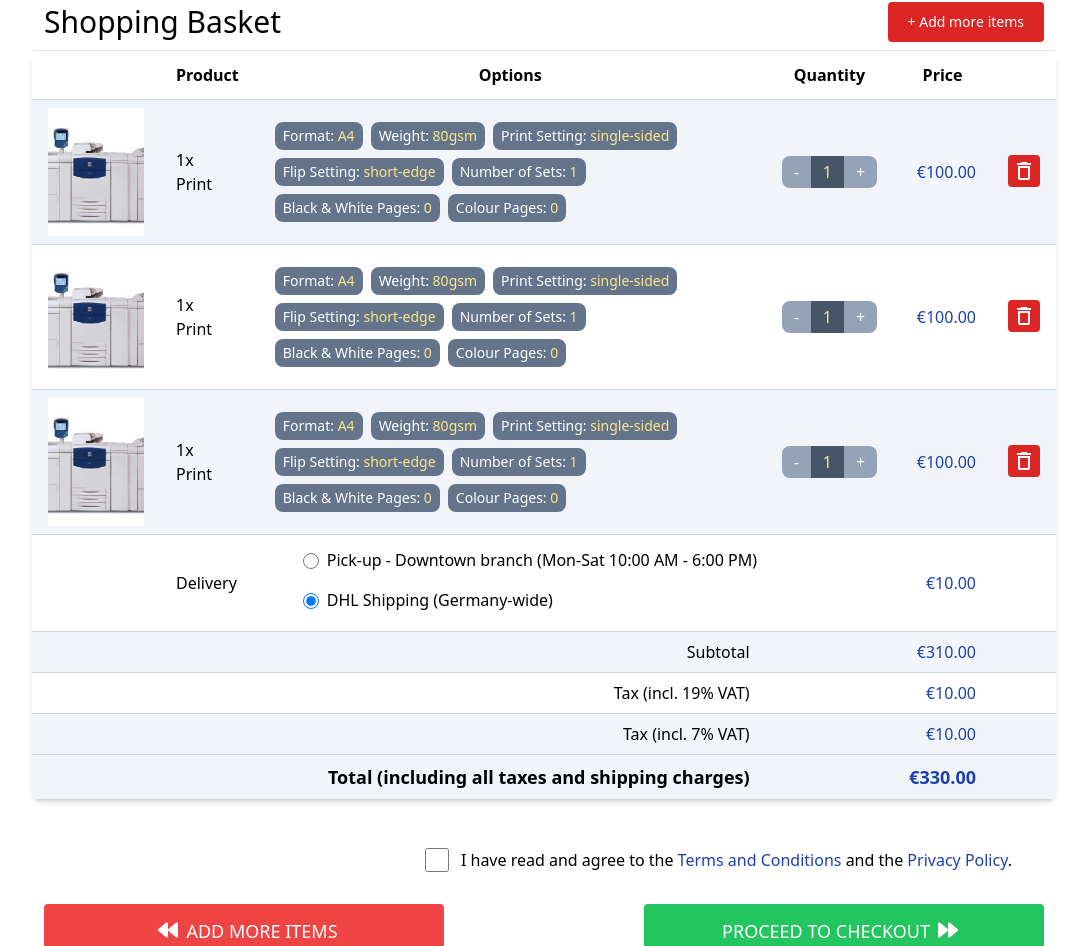
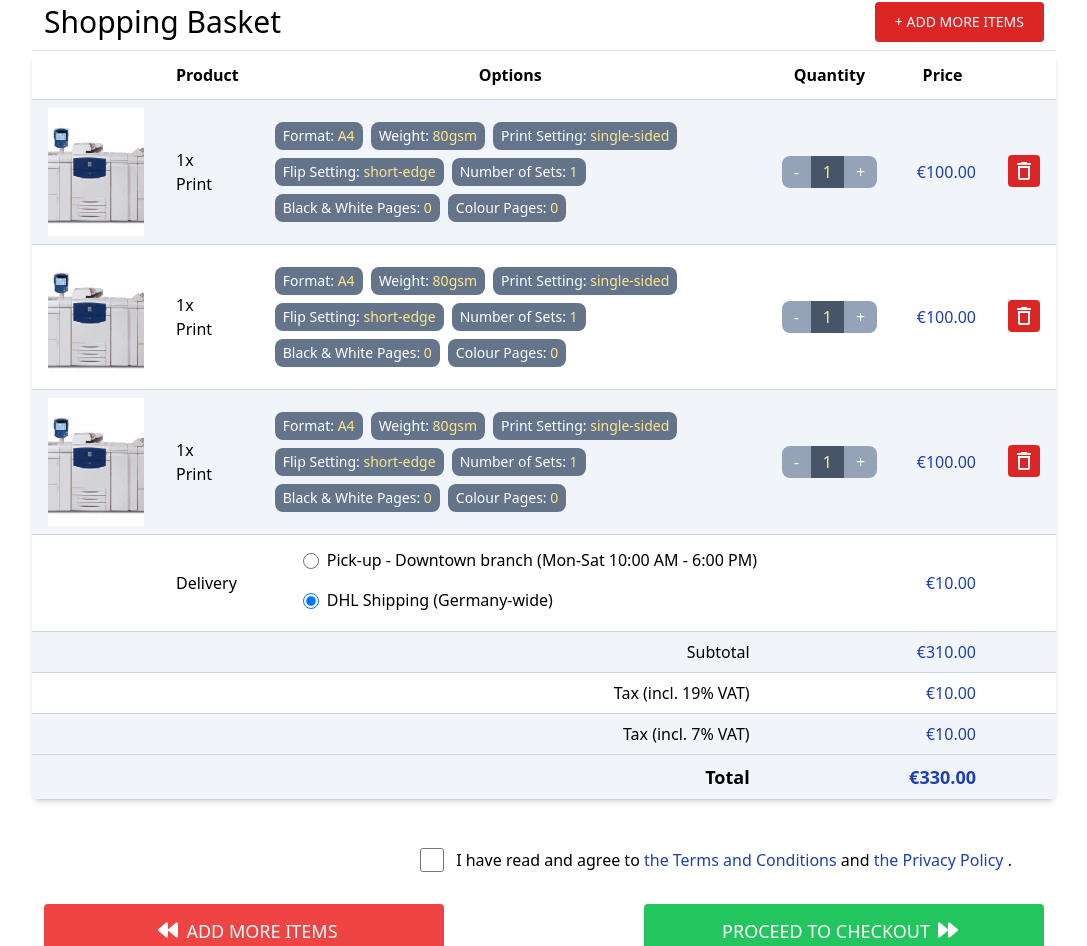
Before and after one commit to Fair-Technology/CopyshopFFM-ReactJS, a React (Vite) app: page /cart in a window 1280 px wide. Shown: the part 158-1104 px from the top of the page, without its empty margins (96-1183 px from the left). Built offline with nearby package versions, Linux system fonts and the light colour scheme.

Commit message:
COP-3 adds i18n support

```diff
--- a/src/pages/cart.tsx
+++ b/src/pages/cart.tsx
@@ -14,30 +14,32 @@ const CartPage = () => {
 };
 
 const CartHeader = () => {
+  const { t } = useTranslation();
   return (
     <div className="flex justify-between items-center border-b pb-2 px-3">
-      <h1 className="text-3xl font-medium"> Shopping Basket</h1>
+      <h1 className="text-3xl font-medium"> {t("cart")} </h1>
       <button
         type="button"
         className="text-white bg-red-600 hover:bg-red-800 focus:ring-4 focus:ring-red-300 font-medium rounded text-sm px-5 py-2.5 focus:outline-none"
       >
-        + Add more items
+        + {t("add_more").toUpperCase()}
       </button>
     </div>
   );
 };
 
 const CartItems = () => {
+  const { t } = useTranslation();
   return (
     <div className="shadow-md sm:rounded-lg overflow-x-auto">
       <table className="min-w-[980px] table-auto w-full">
         <thead>
           <tr className="border-b border-slate-300">
             <th className="px-4 py-3"></th>
-            <th className="px-4 py-3">Product</th>
-            <th className="px-4 py-3">Options</th>
-            <th className="px-4 py-3">Quantity</th>
-            <th className="px-4 py-3">Price</th>
+            <th className="px-4 py-3"> {t("product")} </th>
+            <th className="px-4 py-3">{t("options")}</th>
+            <th className="px-4 py-3">{t("quantity")}</th>
+            <th className="px-4 py-3">{t("price")}</th>
             <th className="px-4 py-3"></th>
           </tr>
         </thead>
@@ -52,7 +54,7 @@ const CartItems = () => {
               colSpan={2}
               className="px-4 py-2 font-medium whitespace-nowrap text-right"
             >
-              Subtotal
+              {t("cart_subtotal")}
             </td>
             <td className="px-4 py-2"></td>
             <td className="px-4 py-2 text-right font-medium text-blue-800">
@@ -66,7 +68,7 @@ const CartItems = () => {
               colSpan={2}
               className="px-4 py-2 font-normal whitespace-nowrap text-right"
             >
-              Tax (incl. 19% VAT)
+              {t("tax_19")}
             </td>
             <td className="px-4 py-2"></td>
             <td className="px-4 py-2 text-right font-normal text-blue-800">
@@ -80,7 +82,7 @@ const CartItems = () => {
               colSpan={2}
               className="px-4 py-2 font-normal whitespace-nowrap text-right"
             >
-              Tax (incl. 7% VAT)
+              {t("tax_7")}
             </td>
             <td className="px-4 py-2"></td>
             <td className="px-4 py-2 text-right font-normal text-blue-800">
@@ -96,7 +98,7 @@ const CartItems = () => {
               colSpan={2}
               className="px-4 py-2 font-bold whitespace-nowrap text-lg text-right"
             >
-              Total (including all taxes and shipping charges)
+              {t("cart_total")}
             </td>
             <td className="px-4 py-2"></td>
             <td className="px-4 py-2 text-right font-bold text-blue-800 text-lg">
@@ -111,6 +113,7 @@ const CartItems = () => {
 };
 
 const CartItem = () => {
+  const { t } = useTranslation();
   return (
     <TableRow>
       <td className="px-4 py-2 size-32 flex-none">
@@ -122,7 +125,7 @@ const CartItem = () => {
       </td>
       <td className="px-4 py-2">
         <p className="font-normal">1x</p>
-        <p className="font-normal"> Print </p>
+        <p className="font-normal"> {t("print")} </p>
       </td>
       <td className="px-4 py-2">
         <ProductOptions />
@@ -191,13 +194,14 @@ const ProductQuantity = () => {
 };
 
 const ProductDelivery = () => {
+  const { t } = useTranslation();
   return (
     <tr className="even:bg-white odd:bg-slate-200 border-b border-slate-300">
       <td className="px-4 py-2"></td>
-      <td className="px-4 py-2 font-normal"> Delivery </td>
+      <td className="px-4 py-2 font-normal"> {t("delivery")} </td>
       <td colSpan={2} className="px-4 py-2">
         <div className="pl-8">
-          <div className="">
+          <div>
             <input
               id="default-radio-1"
               type="radio"
@@ -207,14 +211,11 @@ const ProductDelivery = () => {
             />
             <label htmlFor="default-radio-1" className="text-base font-base">
               <span className="p-2 relative top-[-3px] inline-block">
-                Pick-up - Downtown branch{" "}
-                <span className="inline-block">
-                  (Mon-Sat 10:00 AM - 6:00 PM)
-                </span>
+                {t("pickup")}
               </span>
             </label>
           </div>
-          <div className="">
+          <div>
             <input
               checked
               id="default-radio-2"
@@ -225,7 +226,7 @@ const ProductDelivery = () => {
             />
             <label htmlFor="default-radio-2" className="text-base font-base">
               <span className="p-2 relative top-[-3px] inline-block">
-                DHL Shipping (Germany-wide)
+                {t("shipping")}
               </span>
             </label>
           </div>
@@ -238,6 +239,7 @@ const ProductDelivery = () => {
 };
 
 const CartActions = () => {
+  const { t } = useTranslation();
   return (
     <div className="px-3 my-4">
       <div className="flex p-8">
@@ -252,15 +254,15 @@ const CartActions = () => {
           htmlFor="default-checkbox"
           className="text-base font-base self-end pl-3"
         >
-          I have read and agree to the{" "}
+          {t("declaration_start")}
           <a href="#" className="text-blue-800">
-            Terms and Conditions
+            {t("terms_and_conditions")}
           </a>{" "}
-          and the{" "}
+          {t("and")}
           <a href="#" className="text-blue-800">
-            Privacy Policy
+            {t("privacy_policy")}
           </a>
-          .
+          {t("declaration_end")}
         </label>
       </div>
       <div className="flex justify-between items-center">
@@ -273,7 +275,7 @@ const CartActions = () => {
           </IconContext.Provider>
 
           <span className="inline-block relative bottom-[-3px]">
-            {" Add More items".toUpperCase()}
+            {t("add_more").toUpperCase()}
           </span>
         </button>
         <button
@@ -281,7 +283,7 @@ const CartActions = () => {
           className="text-white bg-green-500 hover:bg-green-700 focus:ring-4 focus:ring-slate-300 font-medium rounded text-lg px-5 py-2.5 focus:outline-none w-2/5"
         >
           <span className="inline-block relative bottom-[-3px]">
-            {"Proceed to checkout".toUpperCase()}
+            {t("proceed_checkout").toUpperCase()}
           </span>
           <IconContext.Provider value={{ className: "size-5 inline mx-2" }}>
             <FaForward />
--- a/src/services/i18n/i18n-config.ts
+++ b/src/services/i18n/i18n-config.ts
@@ -13,7 +13,7 @@ i18n.use(initReactI18next).init({
       translation: deTranslation,
     },
   },
-  lng: "de", // default language
+  lng: "en", // default language
   fallbackLng: "en",
   interpolation: {
     escapeValue: false,
--- a/src/services/i18n/locales/de/translation.json
+++ b/src/services/i18n/locales/de/translation.json
@@ -1,3 +1,32 @@
 {
-  "orderForm": "Bestellformular"
+  "orderForm": "Bestellformular",
+  "format": "Format",
+  "weight": "Gewicht",
+  "printSetting": "Druckeinstellung",
+  "flipSetting": "Umkehrungseinstellung",
+  "numberOfSets": "Anzahl der Sätze",
+  "bwPages": "Schwarz-Weiß-Seiten",
+  "colorPages": "Farbseiten",
+  "cart": "Warenkorb",
+  "cartEmpty": "Ihr Warenkorb ist leer",
+  "cart_total": "Gesamtsumme",
+  "cartCheckout": "Zur Kasse gehen",
+  "tax_19": "Steuer (inkl. 19% MwSt.)",
+  "tax_7": "Steuer (inkl. 7% MwSt.)",
+  "cart_subtotal": "Zwischensumme",
+  "delivery": "Lieferung",
+  "pickup": "Abholung - Innenstadt-Filiale (Mo-Sa 10:00 - 18:00 Uhr)",
+  "shipping": "DHL-Versand (Deutschlandweit)",
+  "add_more": "Weitere Artikel hinzufügen",
+  "print": "Drucken",
+  "proceed_checkout": "Zur Kasse gehen",
+  "declaration_start": "Ich habe",
+  "terms_and_conditions": " die Allgemeinen Geschäftsbedingungen ",
+  "privacy_policy": " die Datenschutzerklärung ",
+  "and": "und",
+  "declaration_end": "gelsen und stimme ihnen zu.",
+  "product": "Produkt",
+  "options": "Optionen",
+  "quantity": "Menge",
+  "price": "Preis"
 }
--- a/src/services/i18n/locales/en/translation.json
+++ b/src/services/i18n/locales/en/translation.json
@@ -6,5 +6,26 @@
   "flipSetting": "Flip Setting",
   "numberOfSets": "Number of Sets",
   "bwPages": "Black & White Pages",
-  "colorPages": "Colour Pages"
+  "colorPages": "Colour Pages",
+  "cart": "Shopping Basket",
+  "cartEmpty": "Your shopping basket is empty",
+  "cart_total": "Total",
+  "cartCheckout": "Checkout",
+  "tax_19": "Tax (incl. 19% VAT)",
+  "tax_7": "Tax (incl. 7% VAT)",
+  "cart_subtotal": "Subtotal",
+  "delivery": "Delivery",
+  "pickup": "Pick-up - Downtown branch (Mon-Sat 10:00 AM - 6:00 PM)",
+  "shipping": "DHL Shipping (Germany-wide)",
+  "add_more": "Add more items",
+  "print": "Print",
+  "proceed_checkout": "Proceed to checkout",
+  "declaration_start": "I have read and agree to",
+  "terms_and_conditions": " the Terms and Conditions ",
+  "privacy_policy": " the Privacy Policy ",
+  "declaration_end": ".",
+  "product": "Product",
+  "options": "Options",
+  "quantity": "Quantity",
+  "price": "Price"
 }
```
